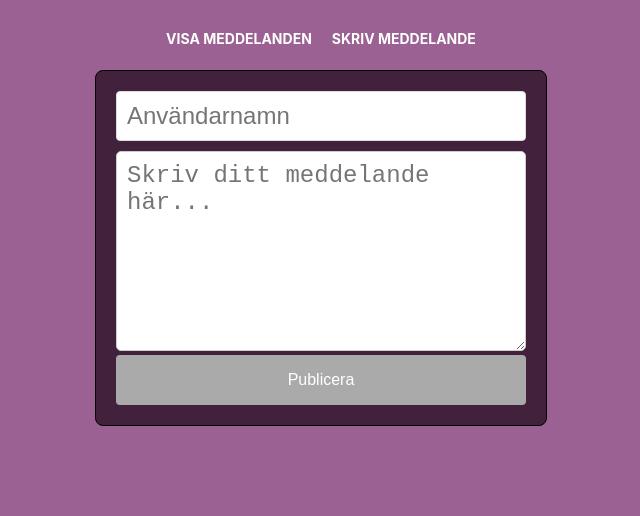
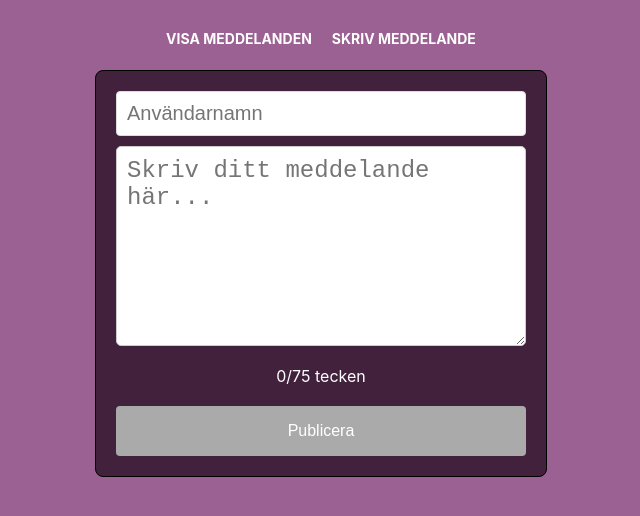
Before and after one commit to Eikei7/Anslagstavla, a React (Create React App) app in the folder anslagstavla-frontend/: page /post in a window 1280 px wide. Shown: the top 516 px of the page, without its empty margins (319-959 px from the left). Built offline with nearby package versions, Linux system fonts and the light colour scheme.

Commit message:
Maxlength 75 characters

```diff
--- a/anslagstavla-frontend/src/App.css
+++ b/anslagstavla-frontend/src/App.css
@@ -40,7 +40,7 @@ body {
   margin-bottom: 10px;
   border: 1px solid #ddd;
   border-radius: 4px;
-  font-size: 24px;
+  font-size: 20px;
   box-sizing: border-box;
 }
 
@@ -119,7 +119,7 @@ ul li .date {
 }
 
 ul li .message {
-  font-size: 26px;
+  font-size: 20px;
   margin: auto 0; /* Placera meddelandet i mitten */
   word-wrap: break-word;
 }
--- a/anslagstavla-frontend/src/components/PostMessage.jsx
+++ b/anslagstavla-frontend/src/components/PostMessage.jsx
@@ -9,6 +9,7 @@ const PostMessage = ({ onPostSuccess }) => {
     const [text, setText] = useState('');
     const [error, setError] = useState('');
     const [confirmation, setConfirmation] = useState(''); // Ny state-variabel för bekräftelse
+    const [charCount, setCharCount] = useState(0); // För att hålla koll på teckenräkningen
 
     const postMessage = async () => {
         if (username.trim() === '' || text.trim() === '') return;
@@ -18,6 +19,7 @@ const PostMessage = ({ onPostSuccess }) => {
 
             setUsername('');
             setText('');
+            setCharCount(0); // Nollställ teckenräknaren
 
             // Inkludera id i bekräftelsemeddelandet
             setConfirmation(`Meddelandet har publicerats! Ange detta ID om du behöver ändra ditt inlägg: ${id}`);
@@ -29,6 +31,15 @@ const PostMessage = ({ onPostSuccess }) => {
             }, 10000);
         } catch (err) {
             setError('Kunde inte posta meddelandet');
+        }
+    };
+
+    // Hantera textinput med begränsning och teckenräkning
+    const handleTextChange = (e) => {
+        const value = e.target.value;
+        if (value.length <= 75) { // Max 75 tecken
+            setText(value);
+            setCharCount(value.length); // Uppdatera teckenräknare
         }
     };
 
@@ -47,8 +58,11 @@ const PostMessage = ({ onPostSuccess }) => {
                 className='message-input'
                 placeholder="Skriv ditt meddelande här..."
                 value={text}
-                onChange={(e) => setText(e.target.value)}
+                onChange={handleTextChange} // Använd valideringsfunktionen
+                maxLength={75} // Begränsa till max 75 tecken
             />
+            <p style={{ color: 'white' }}>{charCount}/75 tecken</p> {/* Vit färg på teckenräknare */}
+
             <button onClick={postMessage} disabled={!username.trim() || !text.trim()}>
                 Publicera
             </button>
--- a/package.json
+++ b/package.json
@@ -4,6 +4,7 @@
     "webpack-node-externals": "^3.0.0"
   },
   "dependencies": {
-    "aws-sdk": "^2.1691.0"
+    "aws-sdk": "^2.1691.0",
+    "serverless-s3-sync": "^3.3.0"
   }
 }
```
Also changed, not shown: 2 other files (tests, documents, lock files or other folders).
